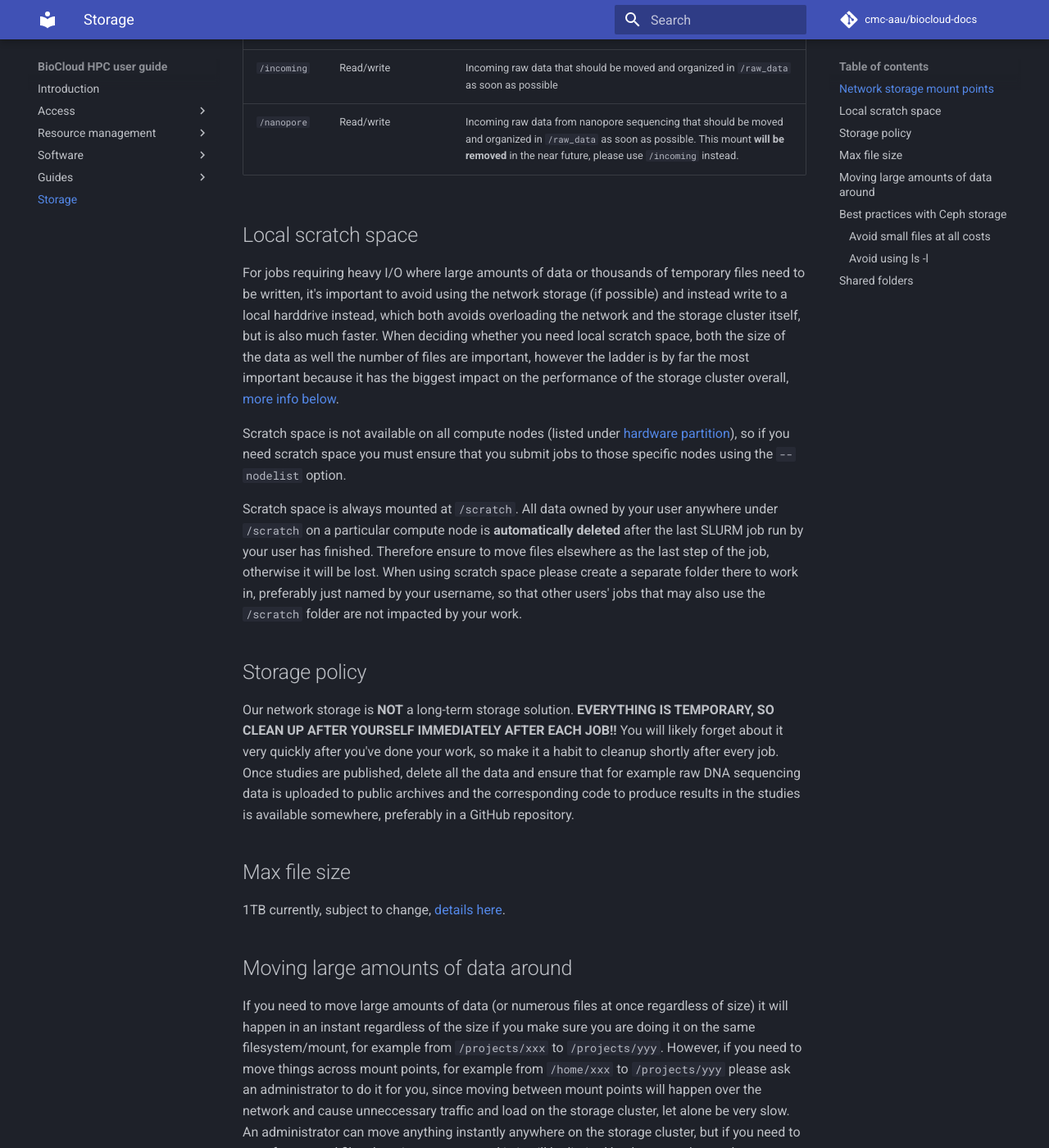
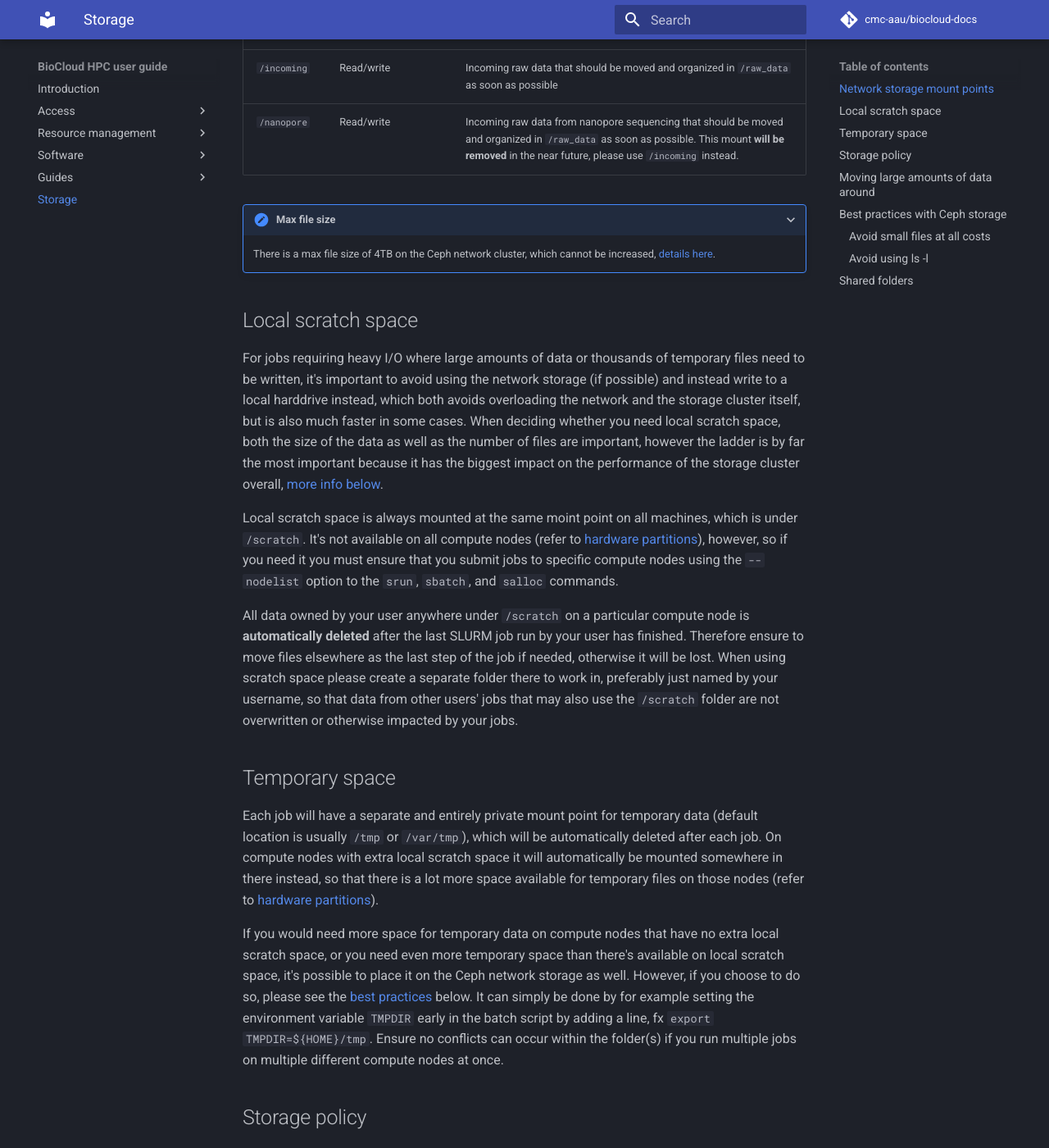
Before and after one commit to cmc-aau/hpc-docs, an MkDocs documentation site: the page built from docs/storage.md, in a window 1280 px wide and 1400 px high, scrolled down 719 px. Shown: the whole window at 82% size. Built offline with MkDocs 1.6.1 and Material for MkDocs 9.7.7, drawn with Linux system fonts in a browser that asks for light colours; comment, search, counter and statistics services are not loaded; some of the changed text lies outside the part shown.

Commit message:
describe temporary space+adjust policy

```diff
--- a/docs/storage.md
+++ b/docs/storage.md
@@ -12,18 +12,27 @@
 | `/incoming` | Read/write | Incoming raw data that should be moved and organized in `/raw_data` as soon as possible |
 | `/nanopore` | Read/write | Incoming raw data from nanopore sequencing that should be moved and organized in `/raw_data` as soon as possible. This mount **will be removed** in the near future, please use `/incoming` instead. |
 
+???+ "Max file size"
+     There is a max file size of 4TB on the Ceph network cluster, which cannot be increased, [details here](https://docs.ceph.com/en/latest/cephfs/administration/#maximum-file-sizes-and-performance).
+
 ## Local scratch space
-For jobs requiring heavy I/O where large amounts of data or thousands of temporary files need to be written, it's important to avoid using the network storage (if possible) and instead write to a local harddrive instead, which both avoids overloading the network and the storage cluster itself, but is also much faster. When deciding whether you need local scratch space, both the size of the data as well the number of files are important, however the ladder is by far the most important because it has the biggest impact on the performance of the storage cluster overall, [more info below](#avoid-small-files-at-all-costs).
+For jobs requiring heavy I/O where large amounts of data or thousands of temporary files need to be written, it's important to avoid using the network storage (if possible) and instead write to a local harddrive instead, which both avoids overloading the network and the storage cluster itself, but is also much faster in some cases. When deciding whether you need local scratch space, both the size of the data as well as the number of files are important, however the ladder is by far the most important because it has the biggest impact on the performance of the storage cluster overall, [more info below](#avoid-small-files-at-all-costs).
 
-Scratch space is not available on all compute nodes (listed under [hardware partition](slurm/partitions.md)), so if you need scratch space you must ensure that you submit jobs to those specific nodes using the `--nodelist` option.
+Local scratch space is always mounted at the same moint point on all machines, which is under `/scratch`. It's not available on all compute nodes (refer to [hardware partitions](slurm/partitions.md)), however, so if you need it you must ensure that you submit jobs to specific compute nodes using the `--nodelist` option to the `srun`, `sbatch`, and `salloc` commands.
 
-Scratch space is always mounted at `/scratch`. All data owned by your user anywhere under `/scratch` on a particular compute node is **automatically deleted** after the last SLURM job run by your user has finished. Therefore ensure to move files elsewhere as the last step of the job, otherwise it will be lost. When using scratch space please create a separate folder there to work in, preferably just named by your username, so that other users' jobs that may also use the `/scratch` folder are not impacted by your work.
+All data owned by your user anywhere under `/scratch` on a particular compute node is **automatically deleted** after the last SLURM job run by your user has finished. Therefore ensure to move files elsewhere as the last step of the job if needed, otherwise it will be lost. When using scratch space please create a separate folder there to work in, preferably just named by your username, so that data from other users' jobs that may also use the `/scratch` folder are not overwritten or otherwise impacted by your jobs.
+
+## Temporary space
+Each job will have a separate and entirely private mount point for temporary data (default location is usually `/tmp` or `/var/tmp`), which will be automatically deleted after each job. On compute nodes with extra local scratch space it will automatically be mounted somewhere in there instead, so that there is a lot more space available for temporary files on those nodes (refer to [hardware partitions](slurm/partitions.md)).
+
+If you would need more space for temporary data on compute nodes that have no extra local scratch space, or you need even more temporary space than there's available on local scratch space, it's possible to place it on the Ceph network storage as well. However, if you choose to do so, please see the [best practices](#avoid-small-files-at-all-costs) below. It can simply be done by for example setting the environment variable `TMPDIR` early in the batch script by adding a line, fx `export TMPDIR=${HOME}/tmp`. Ensure no conflicts can occur within the folder(s) if you run multiple jobs on multiple different compute nodes at once.
 
 ## Storage policy
-Our network storage is **NOT** a long-term storage solution. **EVERYTHING IS TEMPORARY, SO CLEAN UP AFTER YOURSELF IMMEDIATELY AFTER EACH JOB!!** You will likely forget about it very quickly after you've done your work, so make it a habit to cleanup shortly after every job. Once studies are published, delete all the data and ensure that for example raw DNA sequencing data is uploaded to public archives and the corresponding code to produce results in the studies is available somewhere, preferably in a GitHub repository.
+**Your data - your responsibility!**
 
-## Max file size
-1TB currently, subject to change, [details here](https://docs.ceph.com/en/latest/cephfs/administration/#maximum-file-sizes-and-performance).
+The Ceph network storage is **NOT** a long-term storage or backup solution. **EVERYTHING IS TEMPORARY, SO CLEAN UP AFTER YOURSELF IMMEDIATELY AFTER EACH JOB!!** You will likely forget about it very quickly after you've done your work, so make it a habit to cleanup shortly after every job. Once studies are published, delete all the data and ensure that for example raw DNA sequencing data is uploaded to public archives and that the corresponding code to produce results in the studies is available somewhere, preferably in a GitHub repository.
+
+Furthermore, if you are no longer employed or studying at AAU, your home folder will be **deleted without notice**, and you have the sole responsibility to hand on any data that should be saved for longer by passing it on to other users, for example your PI, **before you leave**.
 
 ## Moving large amounts of data around
 If you need to move large amounts of data (or numerous files at once regardless of size) it will happen in an instant regardless of the size if you make sure you are doing it on the same filesystem/mount, for example from `/projects/xxx` to `/projects/yyy`. However, if you need to move things across mount points, for example from `/home/xxx` to `/projects/yyy` please ask an administrator to do it for you, since moving between mount points will happen over the network and cause unneccessary traffic and load on the storage cluster, let alone be very slow. An administrator can move anything instantly anywhere on the storage cluster, but if you need to transfer external files there is no way around it, it will be limited by the network speed.
```
Also changed, not shown: docs/slurm/efficiency.md (+1 -2 lines).
